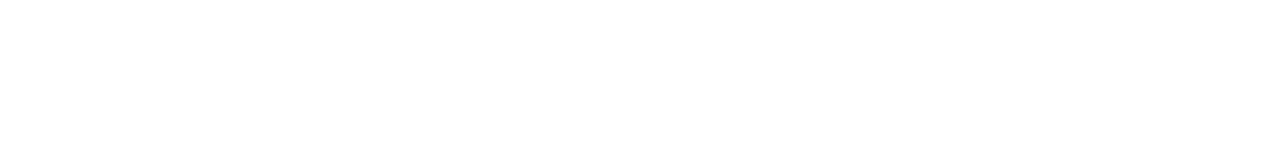
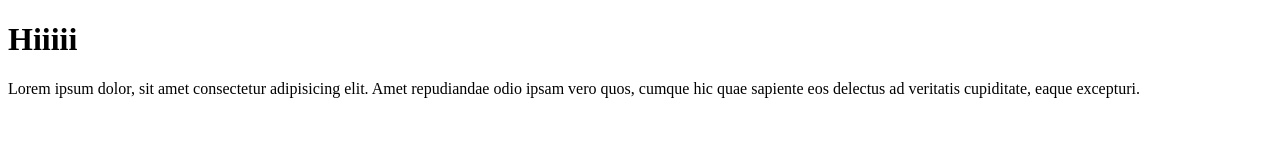
Before and after one commit to Swaraj-Darekar/Git-Practice-1, a plain HTML site: page index.html in a window 1280 px wide. Drawn offline with Linux system fonts and the light colour scheme.

Commit message:
adding heding and paregraph

```diff
--- a/index.html
+++ b/index.html
@@ -7,5 +7,9 @@
 </head>
 <body>
 
+    <h1>Hiiiii</h1>
+    <p>Lorem ipsum dolor, sit amet consectetur adipisicing elit.
+         Amet repudiandae odio ipsam vero quos, cumque hic quae sapiente eos delectus ad veritatis cupiditate, eaque excepturi.</p>
+
 </body>
 </html>
```
